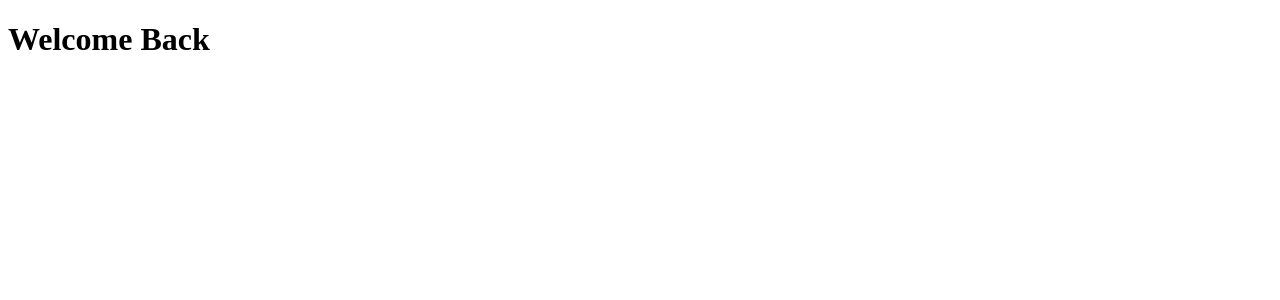
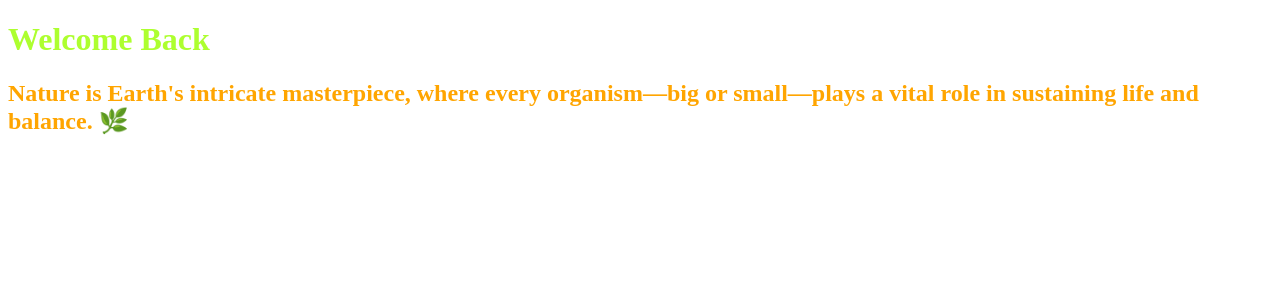
Before and after one commit to 25Rohit25/cicd-demo1, a React (Vite) app: page / in a window 1280 px wide. Shown: the top 300 px of the page. Built offline with nearby package versions, Linux system fonts and the light colour scheme.

Commit message:
Version-1

```diff
--- a/src/App.css
+++ b/src/App.css
@@ -0,0 +1,7 @@
+h1{
+  color: greenyellow;
+
+}
+h2{
+  color: orange;
+}
--- a/src/App.jsx
+++ b/src/App.jsx
@@ -9,6 +9,8 @@ function App() {
   return (
     <>
       <h1>Welcome Back </h1>
+      <h2>Nature is Earth's intricate masterpiece, where every organism—big or small—plays a vital role in sustaining life and balance. 🌿
+</h2>
     </>
   )
 }
```
